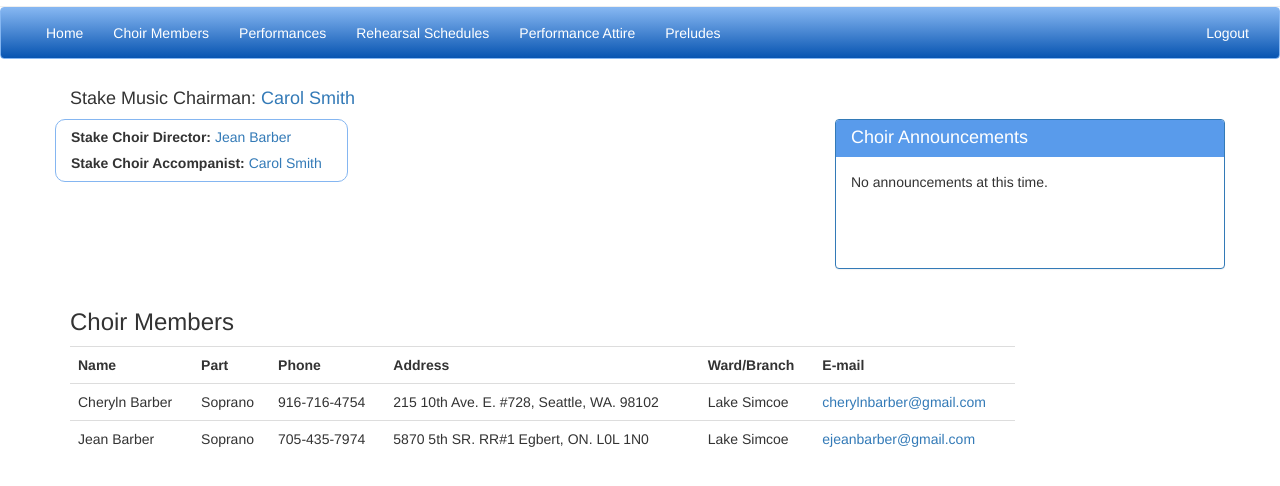
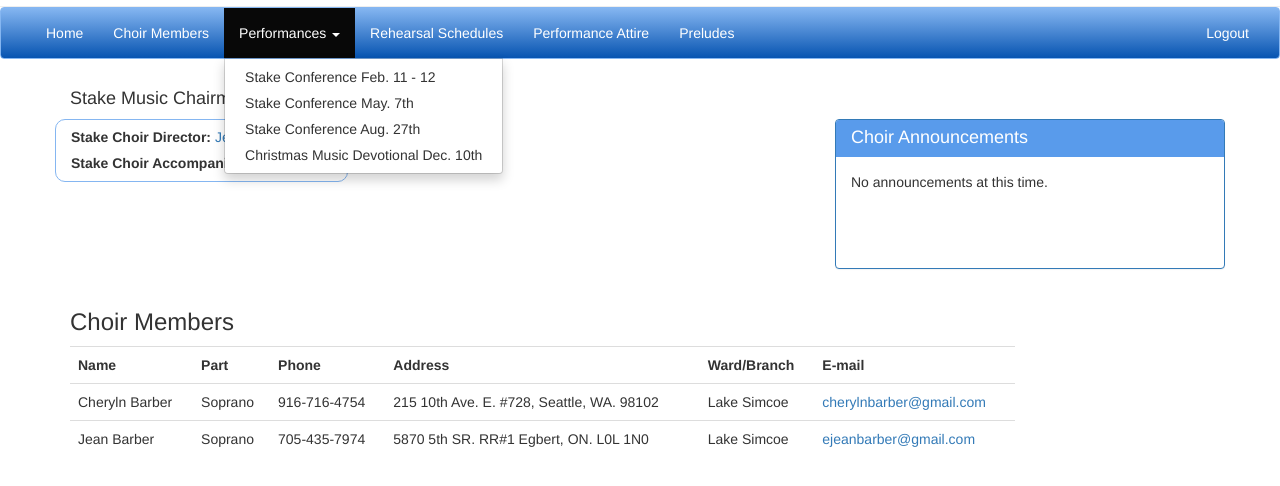
Before and after one commit to pupxx/choirManager, a plain HTML site: page index.html in a window 1280 px wide. Both pictures are taken after a click on the button "Performances". Shown: the part 144-630 px from the top of the page. Drawn offline with nearby package versions, Linux system fonts and the light colour scheme.

Commit message:
changed performance link on nav bar to drop down with performance names.

```diff
--- a/index.html
+++ b/index.html
@@ -53,7 +53,23 @@
         <ul class="nav navbar-nav navbar-left">
           <li><a href="#">Home</a></li>
           <li><a href="#">Choir Members</a></li>
-          <li><a href="#">Performances</a></li>
+
+          <li class="dropdown">
+              <a href="#" class="dropdown-toggle" data-toggle="dropdown" role="button" aria-haspopup="true" aria-expanded="false">Performances <span class="caret"></span></a>
+            <ul class="dropdown-menu">
+              <li><a href="#">Stake Conference Feb. 11 - 12</a></li>
+              <li><a href="#">Stake Conference May. 7th</a></li>
+              <li><a href="#">Stake Conference Aug. 27th</a></li>
+              <li><a href="#">Christmas Music Devotional Dec. 10th</a></li>
+
+              <!-- <li role="separator" class="divider"></li>
+              <li><a href="#">Separated link</a></li>
+              <li role="separator" class="divider"></li>
+              <li><a href="#">One more separated link</a></li> -->
+            </ul>
+          </li>
+
+          <!-- <li><a href="#">Performances</a></li> -->
           <li><a href="#">Rehearsal Schedules</a></li>
           <li><a href="#">Performance Attire</a></li>
           <li><a href="#">Preludes</a></li>
```
